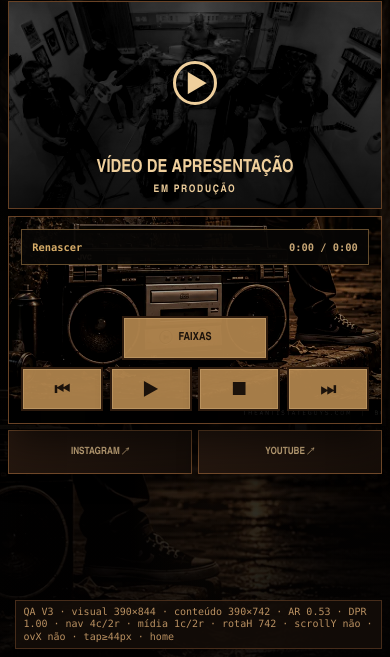
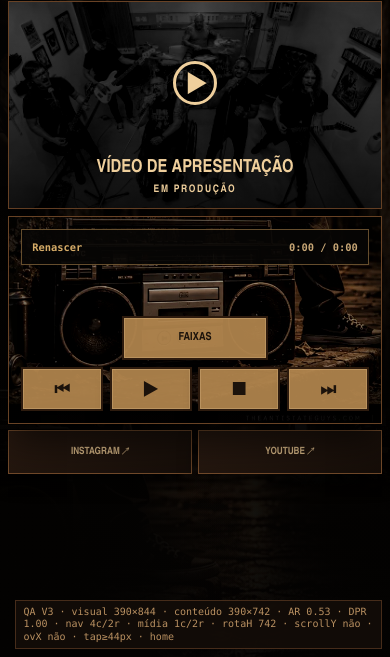
Before and after one commit to bobbygodias/theantistateguys.com, a plain HTML site: page qa-site-v3.html in a window 390 px wide. Shown: the part 187-844 px from the top of the page. Drawn offline with Linux system fonts and the light colour scheme.

Commit message:
feat: load responsive cenography layer in V3

```diff
--- a/qa-site-v3.html
+++ b/qa-site-v3.html
@@ -9,6 +9,7 @@
   <title>QA V3 — Bobby Dias & The Anti-State Guys</title>
   <link rel="icon" href="assets/favicon.svg" type="image/svg+xml">
   <link rel="stylesheet" href="qa-site-v3.css">
+  <link rel="stylesheet" href="qa-site-v3-cenography.css">
 </head>
 <body>
   <a class="skip-link" href="#main">Ir para o conteúdo</a>
```
